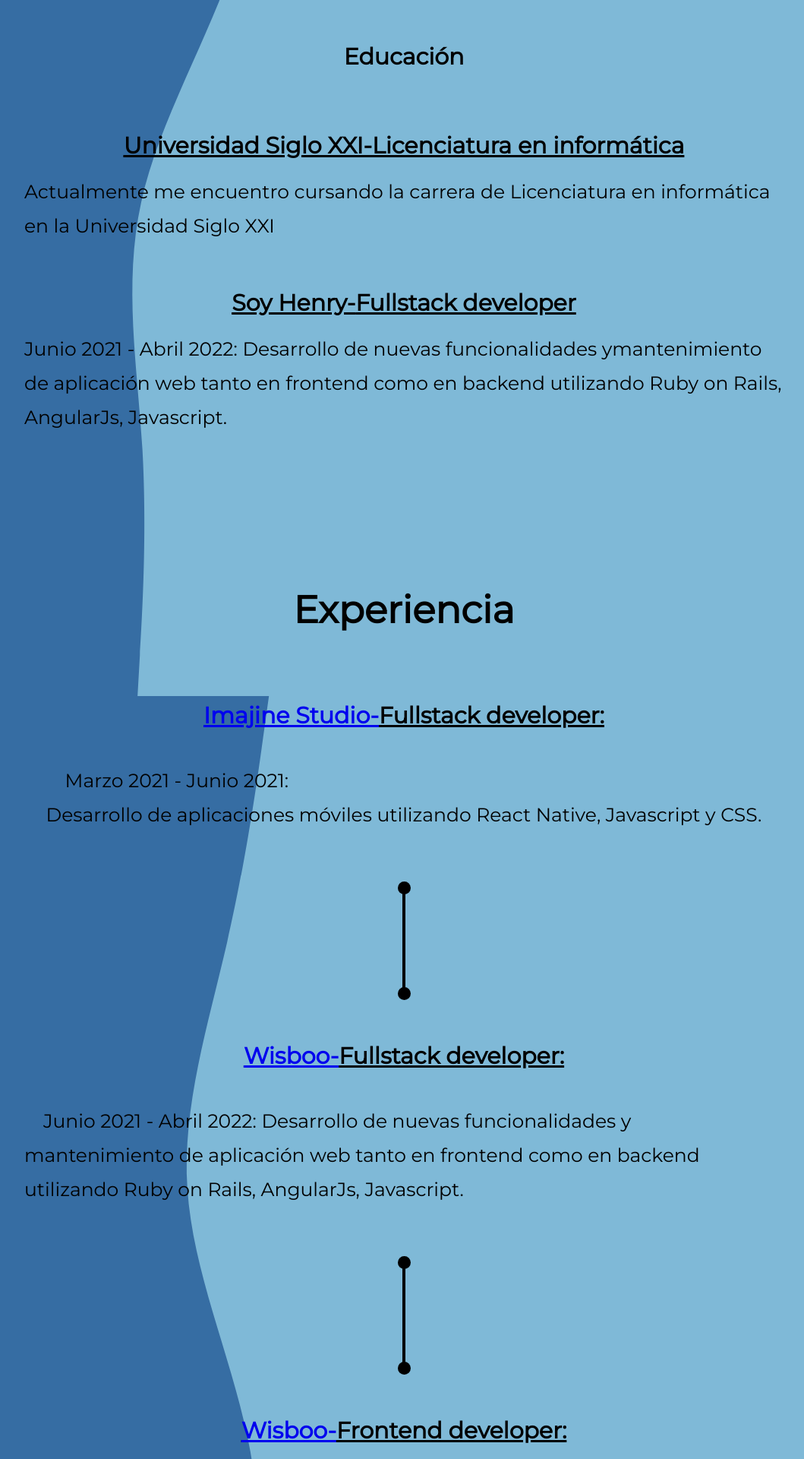
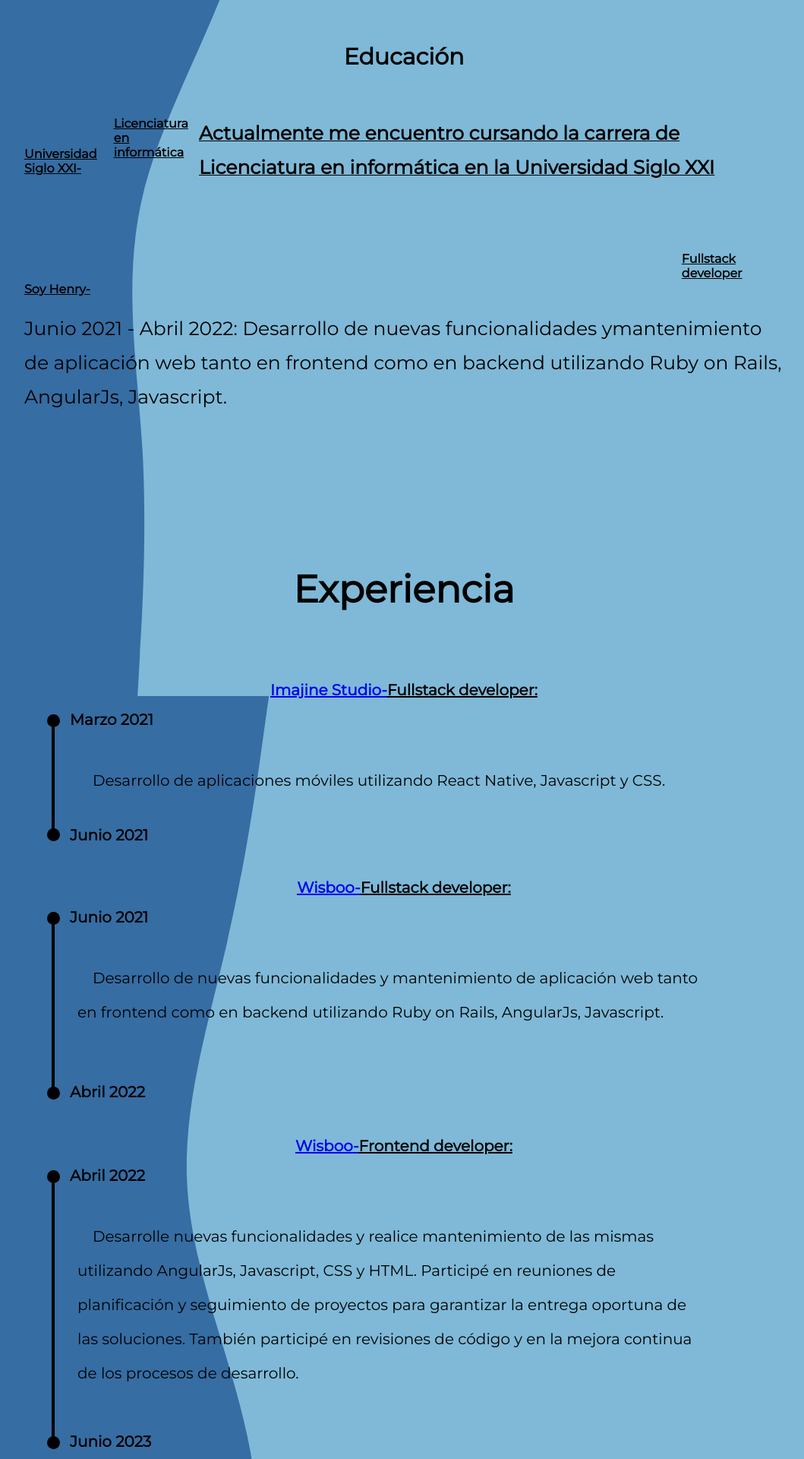
Before and after one commit to Juanse1998/Portfolio, a React (Create React App) app: page / in a window 1280 px wide. Shown: the part 1360-3280 px from the top of the page at 76% size, without its empty margins (108-1167 px from the left). Built offline with nearby package versions, Linux system fonts and the light colour scheme.

Commit message:
add responsive experience

```diff
--- a/src/Components/About/About.css
+++ b/src/Components/About/About.css
@@ -18,7 +18,7 @@
 
 .titleExperience {
   font-family: Montserrat;
-  font-size: 50px !important;
+  font-size: 50px;
   font-style: normal;
   font-weight: bold;
   color: #000000;
@@ -46,35 +46,51 @@
   display: flex;
 }
 
-.description {
-  padding-bottom: 40px;
+.descriptionAbout {
+  display: flex;
+  position: absolute;
   font-size: 20px;
   line-height: 45px;
+  left: 50px;
+  top: 45px;
+  width: 82%;
+  margin-left: 20px;
 }
 
 .company {
   text-decoration: underline;
-  font-size: 30px;
+  font-size: 20px;
 }
 
 .role {
-  font-size: 30px;
+  font-size: 20px;
 }
+
+
+.lineTwo {
+  height: 230px;
+}
+
+.lineThree {
+  height: 350px;
+}
+
 
 hr {
   display: block;
-  height: 145px;
+  height: 150px;
   width: 0.3vw;
   border-width: 0;
   color:#000;
   background-color:#000;
+  margin-left: 6px;
 }
 
 .contentCircle {
-  justify-content: center;
   display: flex;
   width: 100%;
   margin-bottom: 50px;
+  margin-left: 30px
 }
 
 .circleTwo {
@@ -84,7 +100,27 @@
   width: 17px;
   height: 17px;
   position: absolute;
-  margin-top: 139px;
+  margin-top: 150px;
+}
+
+.circleEndWisboo {
+  display: flex;
+  background: black;
+  border-radius: 50%;
+  width: 17px;
+  height: 17px;
+  position: absolute;
+  margin-top: 230px;
+}
+
+.circleEndWisbooTwo {
+  display: flex;
+  background: black;
+  border-radius: 50%;
+  width: 17px;
+  height: 17px;
+  position: absolute;
+  margin-top: 350px;
 }
 
 .circleOne {
@@ -97,14 +133,53 @@
 }
 
 
+.startImajine {
+  font-size: 20px;
+  display: flex;
+  position: absolute;
+  margin-top: -5px;
+  margin-left: 30px;
+}
 
-@media only screen and (max-width: 550px) {
-  .description {
-    font-size: 12px;
-    width: auto;
-    margin-left: 10px;
-    margin-right: 10px;
-    margin-top: 0px;
+.endImajine {
+  font-size: 20px;
+  display: flex;
+  position: absolute;
+  margin-top: 147px;
+  margin-left: 30px;
+}
+
+.endWisboo {
+  font-size: 20px;
+  display: flex;
+  position: absolute;
+  margin-top: 225px;
+  margin-left: 30px;
+}
+
+.endWisbooTwo {
+  font-size: 20px;
+  display: flex;
+  position: absolute;
+  margin-top: 345px;
+  margin-left: 30px;
+}
+
+
+
+@media only screen and (max-width: 600px) {
+
+  .titleExperience {
+    font-size: 30px;
+  }
+
+  .descriptionAbout {
+    font-size: 9px;
+    width: 60%;
+    right: 20px;
+    left: 40px;
+    top: 60px;
+    line-height: 20px;
   }
 
   .about {
@@ -120,8 +195,75 @@
     margin-top: 40px;
   }
 
+  .company {
+    font-size: 12px;
+  }
+
+  .role {
+    font-size: 12px;
+  }
+
   .companyContent {
     font-size: 14px;
     width: auto;
   }
+
+  .lineTwo {
+    height: 230px;
+  }
+
+  .lineThree {
+    height: 290px;
+  }
+
+  .contentCircle {
+    width: 100%;
+    margin-bottom: 50px;
+    margin-left: 30px
+  }
+
+  .circleOne {
+    width: 12px;
+    height: 12px;
+  }
+
+  .circleTwo {
+    width: 12px;
+    height: 12px;
+  }
+
+  .circleEndWisboo {
+    width: 12px;
+    height: 12px;
+  }
+
+  .circleEndWisbooTwo {
+    width: 12px;
+    height: 12px;
+    margin-top: 290px;
+  }
+
+  .startImajine {
+    font-size: 11px;
+    margin-top: 0px;
+    margin-left: 30px;
+  }
+
+  .endImajine {
+    font-size: 11px;
+    margin-top: 147px;
+    margin-left: 30px;
+  }
+
+  .endWisboo {
+    font-size: 11px;
+    margin-top: 225px;
+    margin-left: 30px;
+  }
+
+  .endWisbooTwo {
+    font-size: 11px;
+    margin-top: 290px;
+    margin-left: 30px;
+  }
 }
--- a/src/Components/About/About.jsx
+++ b/src/Components/About/About.jsx
@@ -12,41 +12,55 @@
         <div className="companyContent">
           <a href="https://imajine.com" target="blanck" className="company">Imajine Studio-</a><a className="role">Fullstack developer:</a>
         </div>
-        <div className="contentDescription">
-          <p className="description">Marzo 2021 - Junio 2021:<br /> Desarrollo de aplicaciones móviles utilizando React Native, Javascript y CSS.</p>
-        </div>
       </div>
       <Fade direction="down">
         <div className="contentCircle">
           <div  className="circleOne"></div>
+          <h6 className="startImajine">Marzo 2021</h6>
           <div className="line">
-            <hr/>
+          <div className="contentDescription">
+            <p className="descriptionAbout">Desarrollo de aplicaciones móviles utilizando React Native, Javascript y CSS.</p>
+          </div>
+          <hr/>
           </div>
           <div className="circleTwo"></div>
+          <h6 className="endImajine">Junio 2021</h6>
         </div>
       </Fade>
       <div className="companyContent">
           <a href="https://www.wisboo.com" target="blanck" className="company">Wisboo-</a><a className="role">Fullstack developer:</a>
       </div>
-      <div className="contentDescription">
-        <p className="description"> Junio 2021 - Abril 2022: Desarrollo de nuevas funcionalidades y mantenimiento de aplicación web tanto en frontend como en backend utilizando Ruby on Rails, AngularJs, Javascript.</p>
-      </div>
       <Fade direction="down">
         <div className="contentCircle">
-          <div  className="circleOne"></div>
+          <h6 className="startImajine">Junio 2021</h6>
+          <div className="circleOne"></div>
           <div className="line">
-            <hr/>
+          <div className="contentDescription">
+          <p className="descriptionAbout">Desarrollo de nuevas funcionalidades y mantenimiento de aplicación web tanto en frontend como en backend utilizando Ruby on Rails, AngularJs, Javascript.</p>
           </div>
-          <div className="circleTwo"></div>
+          <hr className="lineTwo"/>
+          </div>
+          <div className="circleEndWisboo"></div>
+          <h6 className="endWisboo">Abril 2022</h6>
         </div>
       </Fade>
       <div className="companyContent">
-          <a href="https://www.wisboo.com" target="blanck" className="company">Wisboo-</a>
-          <a className="role">Frontend developer:</a>
+          <a href="https://www.wisboo.com" target="blanck" className="company">Wisboo-</a><a className="role">Frontend developer:</a>
       </div>
-      <div className="contentDescription">
-        <p className="description">Abril 2022 - Junio 2023: Desarrolle nuevas funcionalidades y realice mantenimiento de las mismas utilizando AngularJs, Javascript, CSS y HTML. Participé en reuniones de planificación y seguimiento de proyectos para garantizar la entrega oportuna de las soluciones. También participé en revisiones de código y en la mejora continua de los procesos de desarrollo.</p>
-      </div>
+      <Fade direction="down">
+      <div className="contentCircle">
+          <h6 className="startImajine">Abril 2022</h6>
+          <div className="circleOne"></div>
+          <div className="line">
+          <div className="contentDescription">
+          <p className="descriptionAbout">Desarrolle nuevas funcionalidades y realice mantenimiento de las mismas utilizando AngularJs, Javascript, CSS y HTML. Participé en reuniones de planificación y seguimiento de proyectos para garantizar la entrega oportuna de las soluciones. También participé en revisiones de código y en la mejora continua de los procesos de desarrollo.</p>
+          </div>
+          <hr className="lineThree"/>
+          </div>
+          <div className="circleEndWisbooTwo"></div>
+          <h6 className="endWisbooTwo">Junio 2023</h6>
+        </div>
+      </Fade>
     </>
   );
 }
--- a/src/Components/Education/Education.css
+++ b/src/Components/Education/Education.css
@@ -32,7 +32,9 @@
   font-weight: bold;
 }
 
-.description {
+.descriptionEducation {
+  text-indent: 10px;
+  line-height: 45px;
   padding-bottom: 40px;
   font-size: 25px;
 }
@@ -46,18 +48,33 @@
   padding-top: 60px;
 }
 
-.company {
+.xxi {
+  justify-content: center;
+  display: flex;
+  padding-bottom: 20px;
   text-decoration: underline;
+  font-weight: bold;
+  padding-top: 60px;
+}
+
+.educationContent {
+  justify-content: center;
+  display: flex;
+  padding-bottom: 20px;
+  text-decoration: underline;
+  font-weight: bold;
 }
 
 
-@media only screen and (max-width: 550px) {
-  .description {
+
+@media only screen and (max-width: 600px) {
+  .descriptionEducation {
     font-size: 12px;
     width: auto;
     margin-left: 10px;
     margin-right: 10px;
-    margin-top: 0px;
+    margin-top: 150px;
+    text-indent: 7px;
   }
 
   .education {
@@ -65,16 +82,38 @@
     width: auto;
     margin-left: 10px;
     margin-right: 10px;
-    margin-top: 0px;
+    margin-top: 10px;
+    display: flex;
+    position: absolute;
+  }
 
+  .career {
+    font-size: 11px;
+    width: auto;
+    margin-left: 10px;
+    margin-right: 10px;
+    margin-top: 70px;
+    display: flex;
+    position: absolute;
   }
 
   .titleEducation {
-    margin-top: 40px;
+    margin-top: 30px;
   }
 
   .companyContent {
     font-size: 14px;
     width: auto;
+    margin-top: 600px;
+  }
+
+  .henry {
+    padding-bottom: 100px;
+    padding-top: 20px;
+  }
+
+  .xxi {
+    padding-bottom: 20px;
+    padding-top: 60px;
   }
 }
--- a/src/Components/Education/Education.jsx
+++ b/src/Components/Education/Education.jsx
@@ -4,22 +4,22 @@
 export default function Education() {
   return (
     <>
-      <span className="titleEducation">
+      <span className="titleEducation" id="education">
         Educación
       </span>
-      <div className="experience" id="experience">
-        <div className="companyContent">
-          <span className="company">Universidad Siglo XXI-</span><span className="role">Licenciatura en informática</span>
+      <div className="xxi">
+        <div className="educationContent">
+          <span className="education">Universidad Siglo XXI-</span><span className="career">Licenciatura en informática</span>
         </div>
         <div>
-          <a className="description">Actualmente me encuentro cursando la carrera de Licenciatura en informática en la Universidad Siglo XXI</a>
+          <a className="descriptionEducation">Actualmente me encuentro cursando la carrera de Licenciatura en informática en la Universidad Siglo XXI</a>
         </div>
       </div>
       <div className="henry">
-          <span className="company">Soy Henry-</span><span className="role">Fullstack developer</span>
+          <span className="education">Soy Henry-</span><span className="career">Fullstack developer</span>
       </div>
       <div>
-        <a className="description">Junio 2021 - Abril 2022: Desarrollo de nuevas funcionalidades ymantenimiento de aplicación web tanto en frontend como en backend utilizando Ruby on Rails, AngularJs, Javascript.</a>
+        <a className="descriptionEducation">Junio 2021 - Abril 2022: Desarrollo de nuevas funcionalidades ymantenimiento de aplicación web tanto en frontend como en backend utilizando Ruby on Rails, AngularJs, Javascript.</a>
       </div>
     </>
   );
--- a/src/Components/Me/Me.css
+++ b/src/Components/Me/Me.css
@@ -13,17 +13,17 @@
     line-height: 45px;
   }
 
-  .titleAbout {
+  .titleMe {
     font-family: Montserrat;
     justify-content: center;
-    font-size: 50px !important;
+    font-size: 50px;
     font-style: normal;
     font-weight: bold;
     display: inline-block;
     color: #000000;
   }
 
-  @media only screen and (max-width: 550px) {
+  @media only screen and (max-width: 600px) {
     .about {
       font-size: 12px;
       width: auto;
@@ -33,7 +33,8 @@
 
     }
 
-    .titleAbout {
+    .titleMe {
       margin-top: 40px;
+      font-size: 30px;
     }
   }
--- a/src/Components/Me/Me.jsx
+++ b/src/Components/Me/Me.jsx
@@ -6,7 +6,7 @@
   return (
     <>
     <div className="presentation">
-      <h3 id="about" className="titleAbout">
+      <h3 id="about" className="titleMe">
         Sobre mi
       </h3>
       <div className="about">
```
